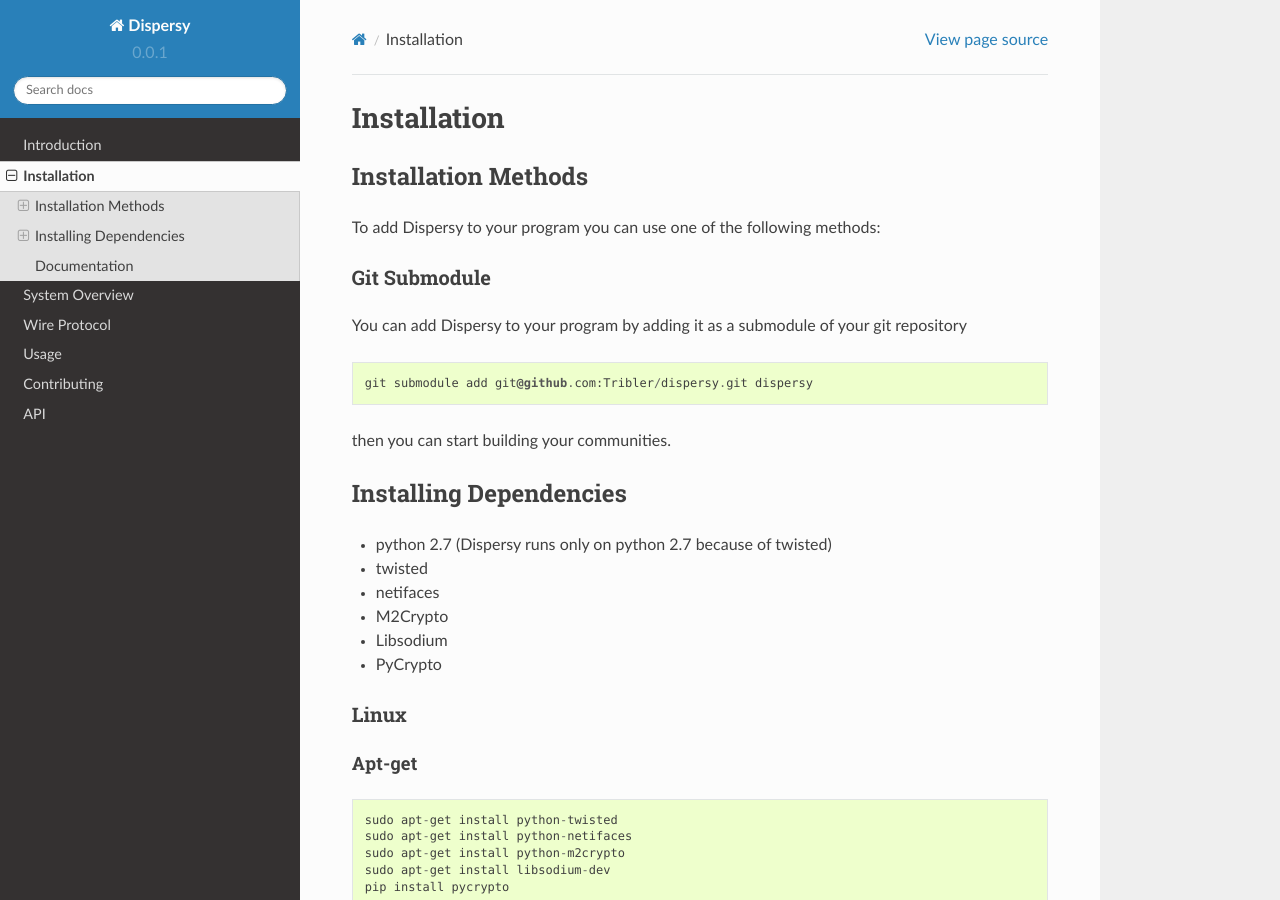
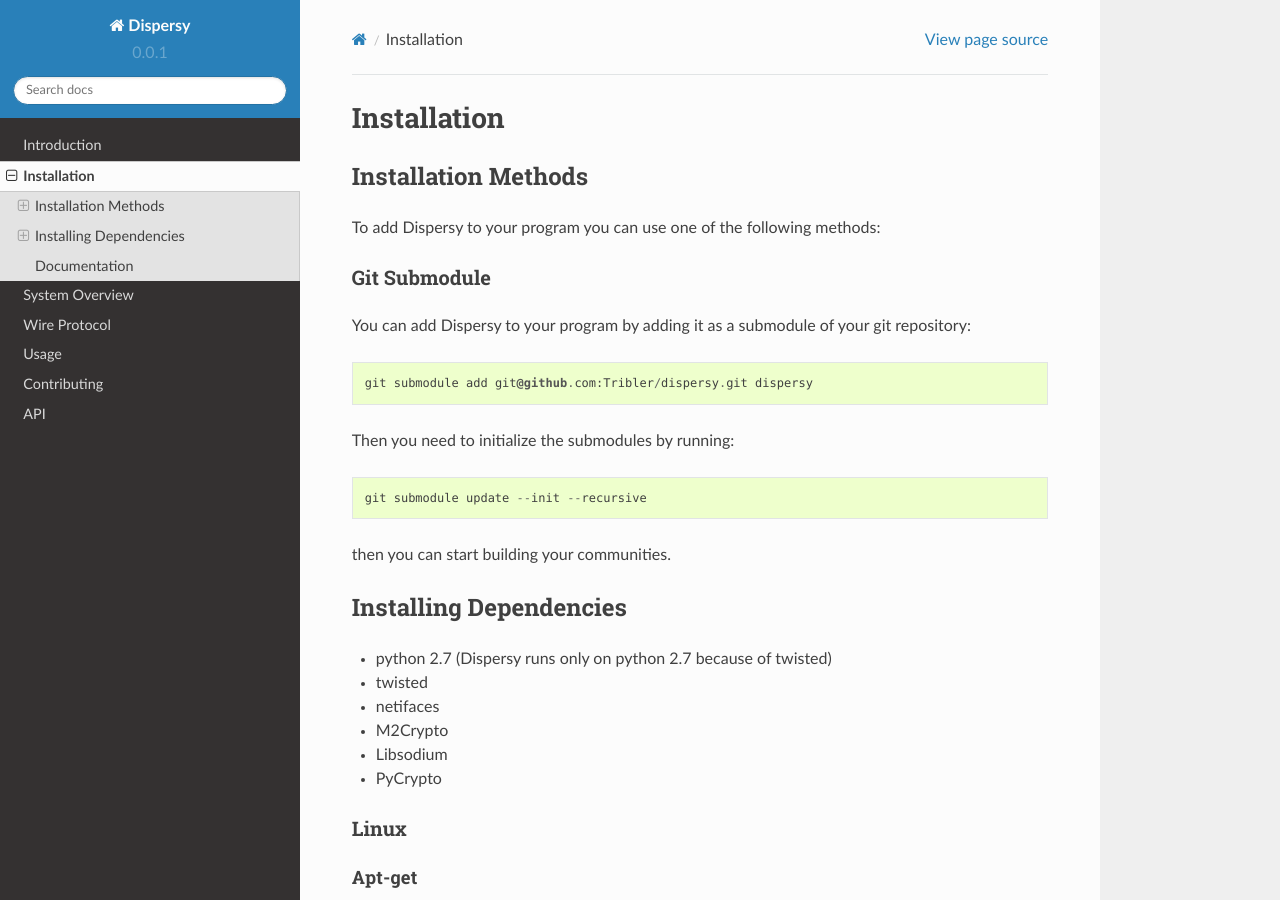
Before and after one commit to Tribler/dispersy, a Sphinx documentation site: the page built from docs/installation.rst, in a window 1280 px wide and 900 px high. Built offline with Sphinx 7.4.7 and the Read the Docs theme 2.0.0, drawn with Linux system fonts in a browser that asks for light colours.

Commit message:
Fixed errors in installation.rst guide

```diff
--- a/docs/installation.rst
+++ b/docs/installation.rst
@@ -10,11 +10,17 @@
 Git Submodule
 -------------
 
-You can add Dispersy to your program by adding it as a submodule of your git repository
+You can add Dispersy to your program by adding it as a submodule of your git repository:
 
 .. code-block:: python
 
    git submodule add git@github.com:Tribler/dispersy.git dispersy
+
+Then you need to initialize the submodules by running:
+
+.. code-block:: python
+
+    git submodule update --init --recursive
 
 then you can start building your communities.
 
```
